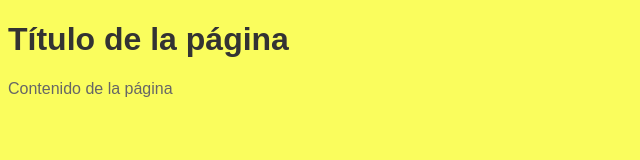
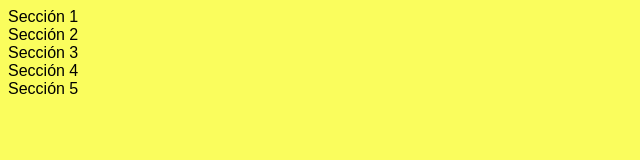
Before and after one commit to Grilleloco/prueba3, a plain HTML site: page index.html in a window 1280 px wide. Shown: the whole page, without its empty margins (0-640 px from the left). Drawn offline with Linux system fonts and the light colour scheme.

Commit message:
Update index.html

```diff
--- a/index.html
+++ b/index.html
@@ -1,15 +1,17 @@
 <!DOCTYPE html>
 <html lang="es">
 <head>
-  <meta charset="UTF-8">
-  <meta name="viewport" content="width=device-width, initial-scale=1.0">
-  <title>Título de la página</title>
-  <link rel="stylesheet" href="styles.css">
+    <meta charset="UTF-8">
+    <meta name="viewport" content="width=device-width, initial-scale=1.0">
+    <title>Página Web con Cambio de Colores</title>
+    <link rel="stylesheet" href="styles.css">
 </head>
 <body>
-  <h1>Título de la página</h1>
-  <p>Contenido de la página</p>
-
-  <script src="script.js"></script>
+    <div class="section">Sección 1</div>
+    <div class="section">Sección 2</div>
+    <div class="section">Sección 3</div>
+    <div class="section">Sección 4</div>
+    <div class="section">Sección 5</div>
+    <script src="script.js"></script>
 </body>
 </html>
```
